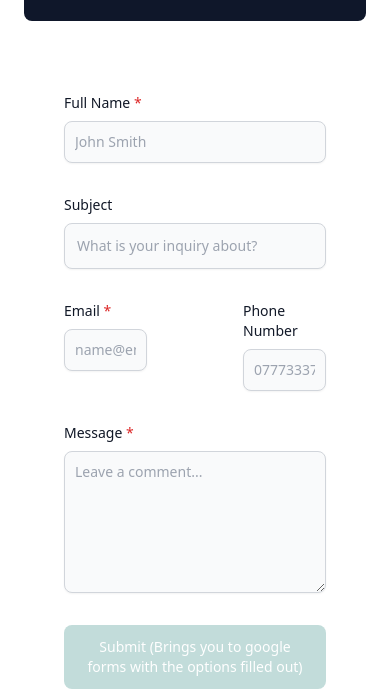
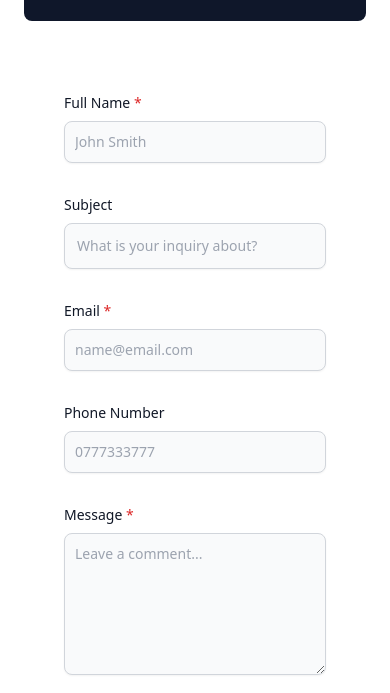
Before and after one commit to seanj29/portfolio, a Gatsby site: page /contact in a window 390 px wide. Shown: the part 151-844 px from the top of the page. Built offline with nearby package versions, Linux system fonts and the light colour scheme; Gatsby itself is replaced by a stand-in of ours.

Commit message:
resyled for mobile

```diff
--- a/src/pages/contact.tsx
+++ b/src/pages/contact.tsx
@@ -35,7 +35,7 @@ const ContactPage = () =>{
                 <label htmlFor="subject" className="block mb-2 text-sm font-medium text-gray-900 dark:text-gray-300">Subject</label>
                 <input type="text" id="subject" value={subjectValue} onChange={e => setSubjectValue(e.target.value)} autoComplete="off" className="block p-3 w-full text-sm text-gray-900 bg-gray-50 rounded-lg border border-gray-300 shadow-sm focus:ring-primary-500 focus:border-primary-500 dark:bg-gray-700 dark:border-gray-600 dark:placeholder-gray-400 dark:text-white dark:focus:ring-primary-500 dark:focus:border-primary-500 dark:shadow-sm-light " placeholder="What is your inquiry about?"/>
               </div>
-              <div className="inline-flex space-x-24">
+              <div className="space-y-8 lg:inline-flex lg:space-x-24 lg:space-y-0">
                 <div>
                   <label htmlFor="email" className="block mb-2 text-sm font-medium text-gray-900 dark:text-gray-300">Email<span className="text-red-600"> *</span></label>
                   <input type="email" id="email" value={emailValue} onChange={e => setEmailValue(e.target.value)} className="shadow-sm bg-gray-50 border border-gray-300 text-gray-900 text-sm rounded-lg focus:ring-primary-500 focus:border-primary-500 block w-full p-2.5 dark:bg-gray-700 dark:border-gray-600 dark:placeholder-gray-400 dark:text-white dark:focus:ring-primary-500 dark:focus:border-primary-500 dark:shadow-sm-light " placeholder="name@email.com" required/>
```
